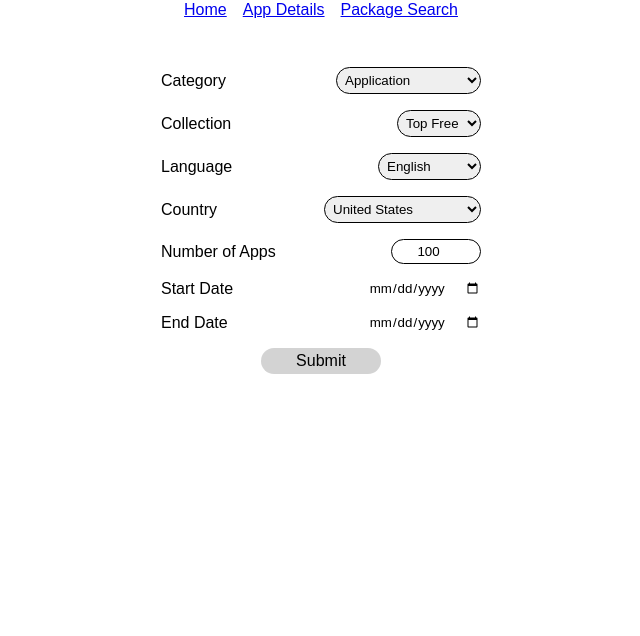
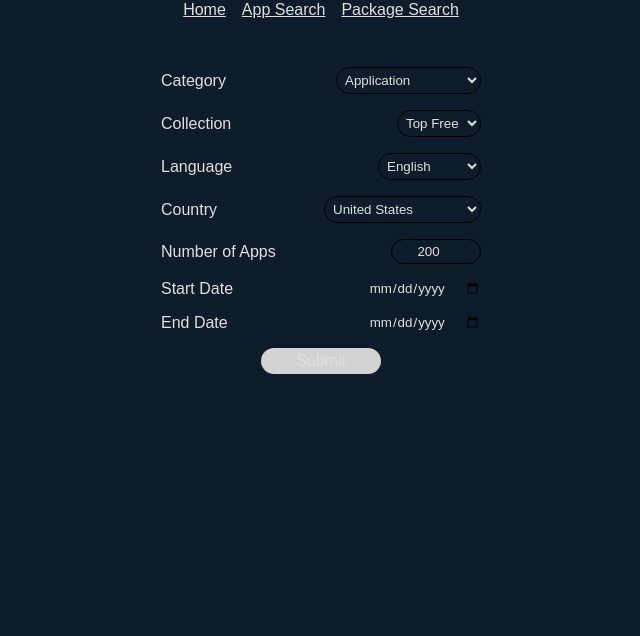
Before and after one commit to JayQkew/GooglePlayTopApps, a website: page public/index.html in a window 1280 px wide. Shown: the part 164-800 px from the top of the page, without its empty margins (319-959 px from the left). Drawn offline with Linux system fonts and the light colour scheme.

Commit message:
adding nav bar logic

```diff
--- a/public/index.html
+++ b/public/index.html
@@ -6,18 +6,13 @@
     <link rel="stylesheet" href="style.css">
     <link rel="stylesheet" href="index.css">
     <script src="https://cdnjs.cloudflare.com/ajax/libs/xlsx/0.17.0/xlsx.full.min.js"></script>
+    <script type="module" src="nav-bar.js"></script>
     <title>General Search</title>
 </head>
 <body>
     <header>
-        <h1>Google Play Top Apps</h1>
-        <nav>
-            <ul>
-                <li><a href="index.html">Home</a></li>
-                <li><a href="app-details.html">App Details</a></li>
-                <li><a href="single-search.html">Package Search</a></li>
-            </ul>
-        </nav>
+        <h1>GP Top Apps</h1>
+        <nav></nav>
     </header>
     <main>
         <form action="/topAppsFile" method="post" id="appForm">
@@ -48,7 +43,7 @@
 
             <section class="input-section">
                 <label for="numapps">Number of Apps</label>
-                <input type="number" name="numapps" id="numapps" class="num-input" value="100" max="200" min="1">
+                <input type="number" name="numapps" id="numapps" class="num-input" value="200" max="200" min="1">
             </section>
 
             <section class="input-section">
@@ -63,7 +58,7 @@
 
             <section id="btn-container">
                 <input type="submit" value="Submit" id="submit-btn" class="btn">
-                <button class="download hidden"> Download</button>
+                <button class="download hidden">Download</button>
             </section>
         </form>
         <div class="table-container">
--- /dev/null
+++ b/public/nav-bar.js
@@ -0,0 +1,22 @@
+const nav = document.querySelector('nav');
+const pages = [
+    { name: "Home", href: "index.html"},
+    { name: "App Search", href: "app-details.html"},
+    { name: "Package Search", href: "single-search.html"},
+]
+
+
+function createNavBar(){
+    const ul = document.createElement('ul');
+
+    pages.map(page =>{
+        const pageElement = `
+            <li><a href="${page.href}">${page.name}</a></li>
+        `
+        ul.innerHTML += pageElement;
+    })
+
+    nav.appendChild(ul);
+}
+
+createNavBar();
--- a/public/style.css
+++ b/public/style.css
@@ -10,6 +10,8 @@
     border: 0rem;
     margin: 0rem;
     font-family: Arial, Helvetica, sans-serif;
+    background-color: var(--dm-blue-01);
+    color: var(--dm-grey-01);
 }
 
 body{
```
Also changed, not shown: public/app-details.html (+4 -8 lines), public/single-search.html (+3 -8 lines).
